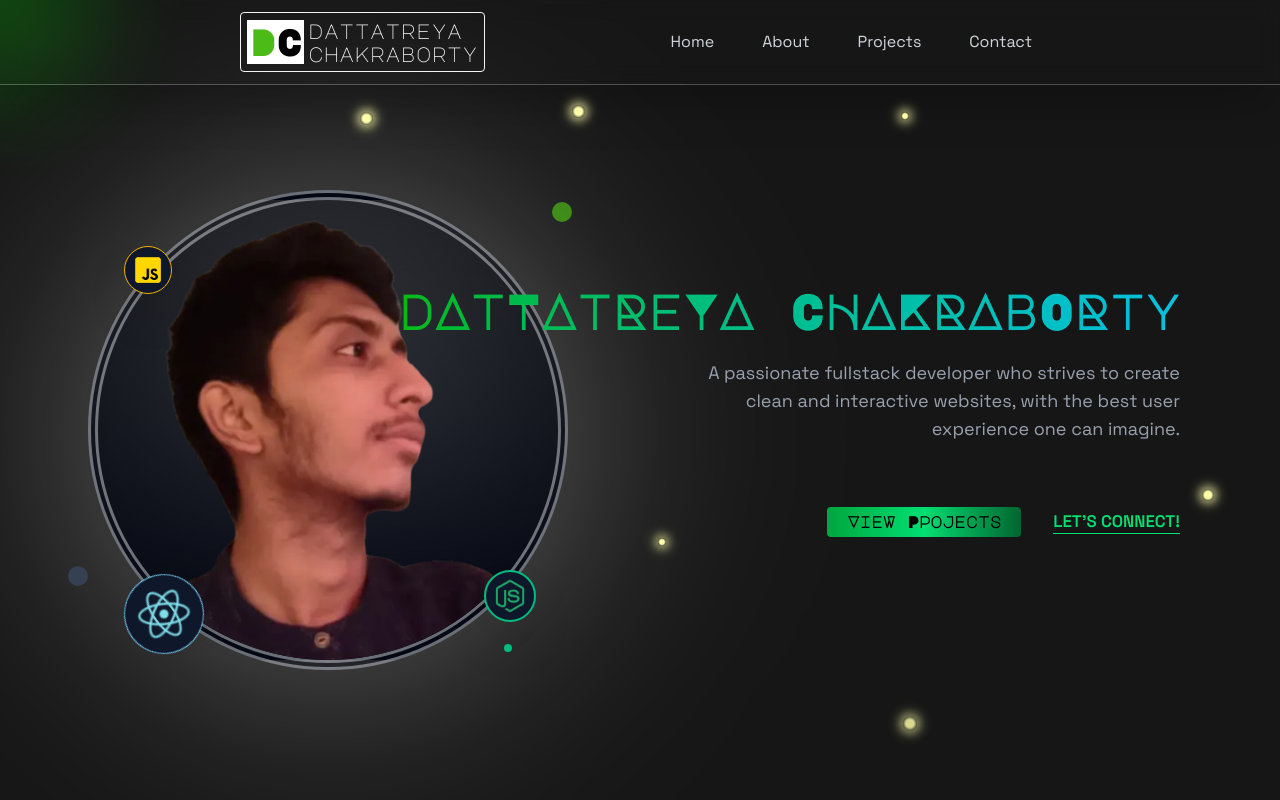
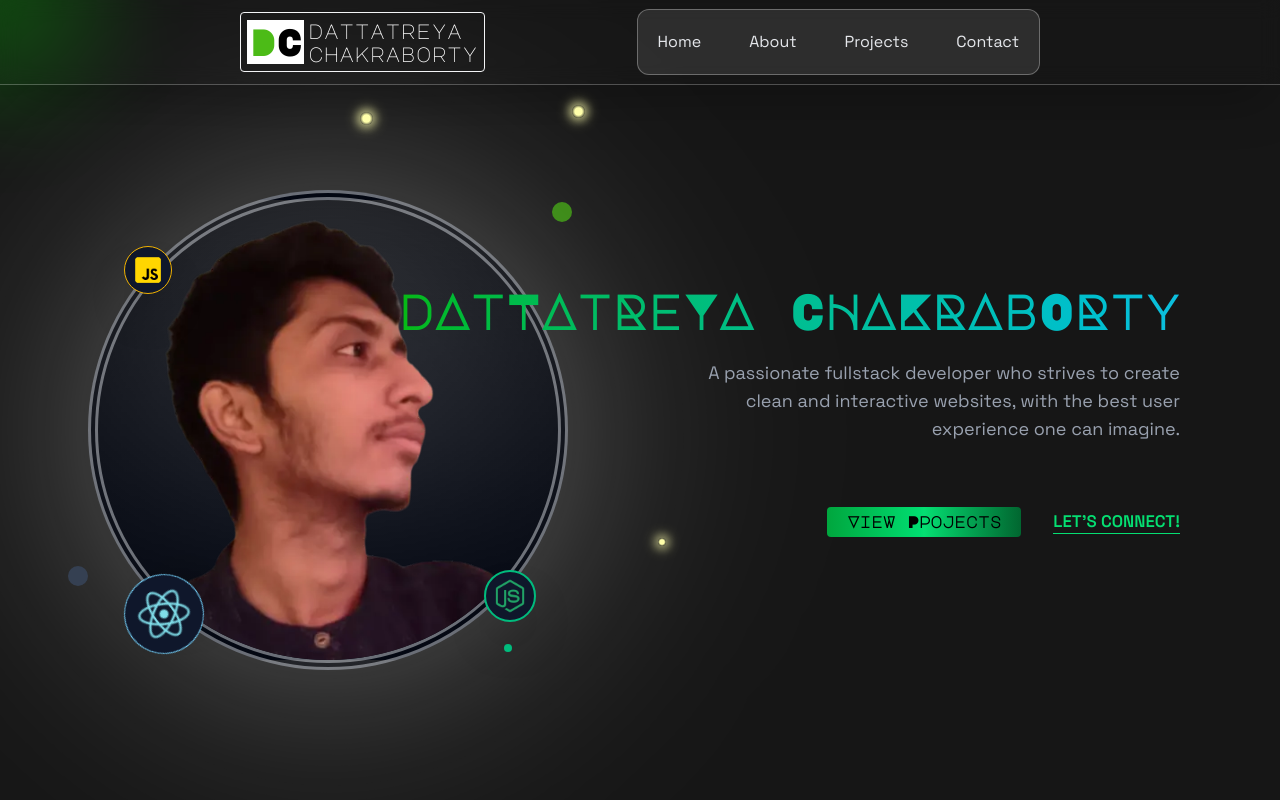
Before and after one commit to DattatreyaC/Portfolio, a React (Vite) app in the folder client/: page / in a window 1280 px wide. Shown: the top 800 px of the page. Built offline with nearby package versions, Linux system fonts and the light colour scheme; a web font is replaced by a local one.

Commit message:
updated ui

```diff
--- a/client/src/App.jsx
+++ b/client/src/App.jsx
@@ -144,7 +144,7 @@ const App = () => {
                             handleMouseHover={handleMouseHover}
                             revertHover={revertHover}
                         />
-                        <Firefly count={6} />
+                        <Firefly count={3} />
                     </>
                 ) : (
                     <LoadingScreen onComplete={() => setIsLoaded(true)} />
--- a/client/src/components/Navbar.jsx
+++ b/client/src/components/Navbar.jsx
@@ -1,5 +1,5 @@
 import { useGSAP } from "@gsap/react";
-import React, { useEffect } from "react";
+import React, { useEffect, useRef } from "react";
 import gsap from "gsap";
 
 const Navbar = ({
@@ -9,6 +9,8 @@ const Navbar = ({
     handleMouseHover,
     revertHover,
 }) => {
+    const linksRef = useRef(null);
+
     useEffect(() => {
         document.body.style.overflow = menuOpen ? "hidden" : "";
     }, [menuOpen]);
@@ -16,6 +18,12 @@ const Navbar = ({
     useGSAP(() => {
         const navTimeline = gsap.timeline();
 
+        gsap.from(linksRef.current, {
+            opacity: 0,
+            duration: 2,
+            x: -50,
+            ease: "elastic.out",
+        });
         navTimeline.from("#logo", {
             opacity: 0,
             y: -20,
@@ -65,10 +73,14 @@ const Navbar = ({
                 </button>
 
                 {/* desktop menu */}
-                <div id="links" className="hidden md:flex items-center gap-8 ">
+                <div
+                    ref={linksRef}
+                    id="links"
+                    className="hidden md:flex items-center gap-8 border border-white/30 p-3 rounded-xl bg-white/10 hover:bg-white/20 duration-300 transition-colors"
+                >
                     <a
                         href="#home"
-                        className="text-gray-300 hover:text-[#70ff70]  transition-colors ease-in-out py-2 px-2"
+                        className="text-gray-200 hover:text-[#70ff70]  transition-colors ease-in-out py-2 px-2"
                         onMouseOver={handleMouseHover}
                         onMouseLeave={revertHover}
                     >
@@ -77,7 +89,7 @@ const Navbar = ({
 
                     <a
                         href="#about"
-                        className="text-gray-300 hover:text-[#70ff70]  transition-colors ease-in-out py-2 px-2"
+                        className="text-gray-200 hover:text-[#70ff70]  transition-colors ease-in-out py-2 px-2"
                         onMouseOver={handleMouseHover}
                         onMouseLeave={revertHover}
                     >
@@ -86,7 +98,7 @@ const Navbar = ({
 
                     <a
                         href="#projects"
-                        className="text-gray-300 hover:text-[#70ff70]  transition-colors ease-in-out py-2 px-2"
+                        className="text-gray-200 hover:text-[#70ff70]  transition-colors ease-in-out py-2 px-2"
                         onMouseOver={handleMouseHover}
                         onMouseLeave={revertHover}
                     >
@@ -95,7 +107,7 @@ const Navbar = ({
 
                     <a
                         href="#contact"
-                        className="text-gray-300 hover:text-[#70ff70]  transition-colors ease-in-out py-2 px-2"
+                        className="text-gray-200 hover:text-[#70ff70]  transition-colors ease-in-out py-2 px-2"
                         onMouseOver={handleMouseHover}
                         onMouseLeave={revertHover}
                     >
```
